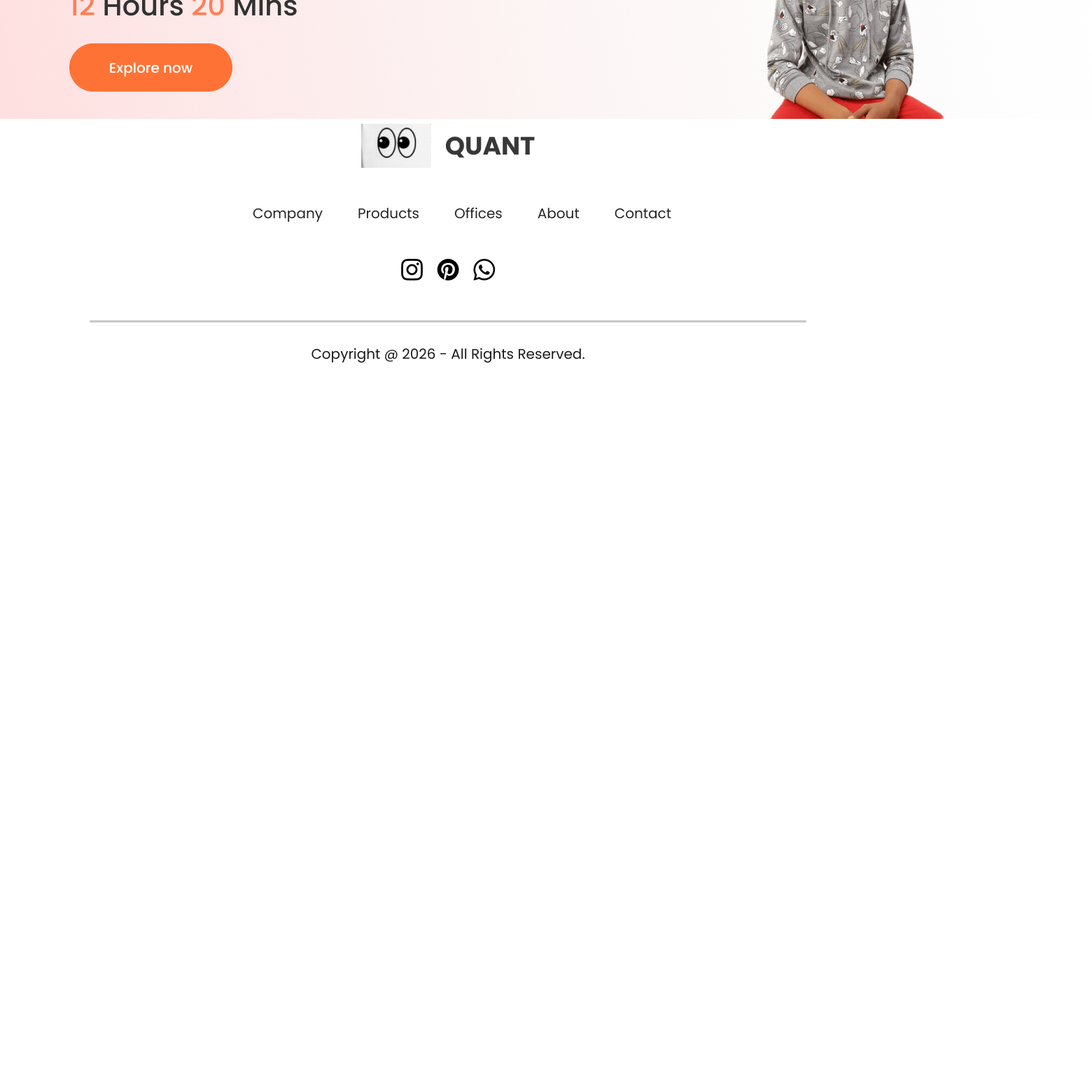
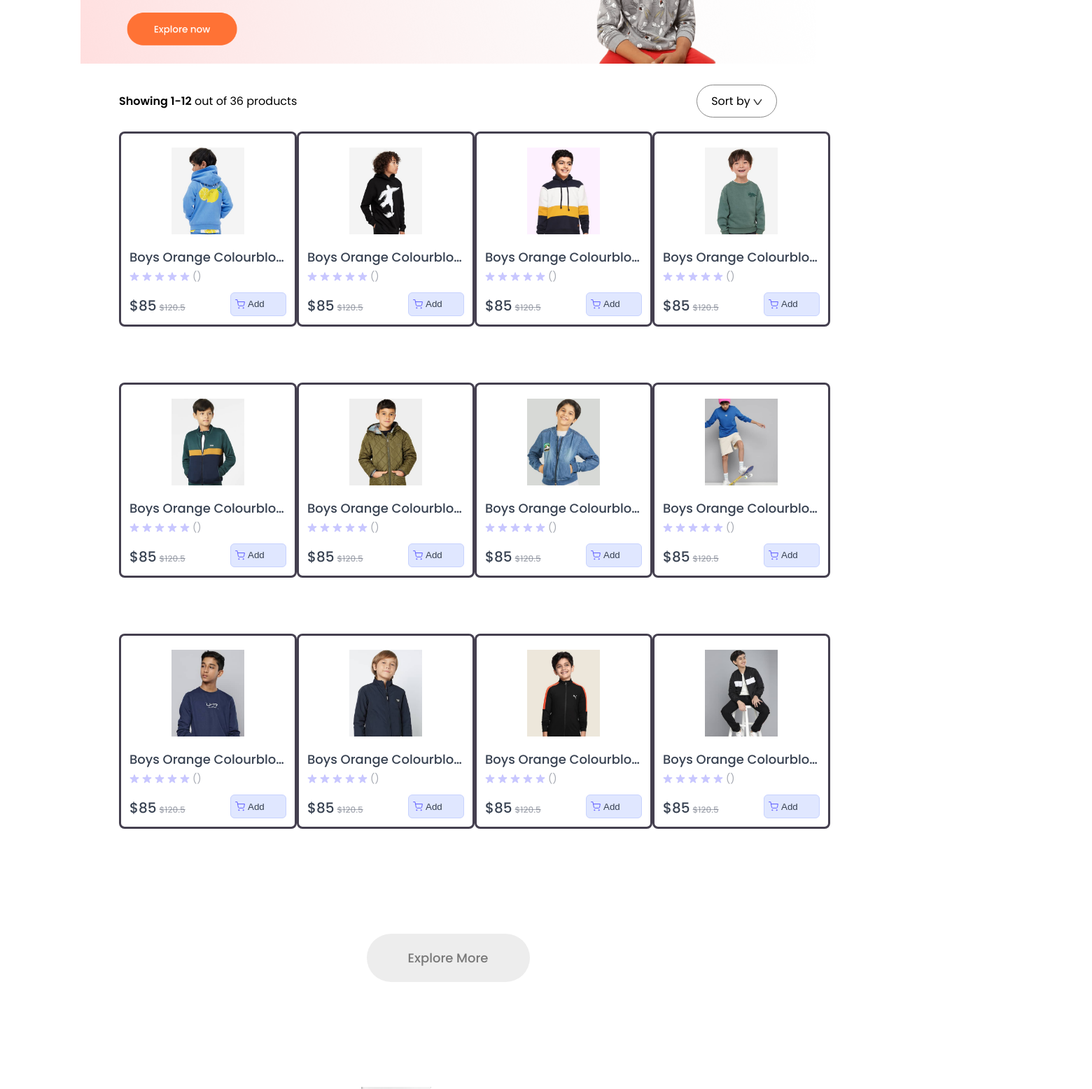
Before and after one commit to tholmes101/michealas-website, a React (Create React App) app: page /kids in a window 1280 px wide. Shown: the part 260-1817 px from the top of the page at 70% size, 1560 px wide, since content can reach past the window. Before the commit the page ends 811 px from the top, so only its background shows below. Built offline with nearby package versions, Linux system fonts and the light colour scheme.

Commit message:
Added product cards to men, women, and kids category

```diff
--- a/src/Components/Item/Item.jsx
+++ b/src/Components/Item/Item.jsx
@@ -9,7 +9,7 @@
         <div className="card">
             <div className="image-wrapper">
                 <Link to={`/product/${props.id}`}>
-                    <img onClick={window.scrollTo(0,0)} className="product-image" src={props.image[0]} alt="" />
+                    <img onClick={window.scrollTo(0,0)} className="product-image" src={props.image} alt="" />
                 </Link>
             </div>
 
--- a/src/Pages/CSS/ShopCategory.css
+++ b/src/Pages/CSS/ShopCategory.css
@@ -0,0 +1,44 @@
+.shopcategory-banner {
+    display: block;
+    margin: 30px auto;
+    width: 82%;
+}
+
+.shopcategory-indexSort {
+    display: flex;
+    margin: 0px 170px;
+    justify-content: space-between;
+    align-items: center;
+}
+
+.shopcategory-sort {
+    padding: 10px 20px;
+    border-radius: 40px;
+    border: 1px solid #888;
+}
+
+.shopcategory-indexSort p span {
+    font-weight: 600;
+}
+
+.shopcategory-products {
+    margin: 20px 170px;
+    display: grid;
+    grid-template-columns: 1fr 1fr 1fr 1fr;
+    row-gap: 80px;
+}
+
+.shopcategory-loadmore{
+    display: flex;
+    justify-content: center;
+    align-items: center;
+    margin: 150px auto;
+    width: 233px;
+    height: 69px;
+    border-radius: 75px;
+    background: #ededed;
+    color: #787878;
+    font-size: 18px;
+    font-weight: 500;
+
+}
--- a/src/Pages/ShopCategory.jsx
+++ b/src/Pages/ShopCategory.jsx
@@ -1,18 +1,37 @@
 import React from 'react'
-//import {useContext} from 'react'
+import {useContext} from 'react'
 import './CSS/ShopCategory.css'
-//import { ShopContext } from '../Context/ShopContext'
+import { ShopContext } from '../Context/ShopContext'
+import dropdown_icon from '../Components/Assets/dropdown_icon.png'
+import Item from '../Components/Item/Item';
 
 
 const ShopCategory = (props) => {
- // const {all_product} = useContext(ShopContext);
+const {all_product} = useContext(ShopContext);
   return (
     <div className='shop-category'>
 
-        {/* Displays the men, women, and kids banner */}
-        <img src={props.banner} alt="" />
-
-
+        {/* Displays the men, women, and kids category banner */}
+        <img className="shopcategory-banner" src={props.banner} alt="" />
+        <div className="shopcategory-indexSort">
+          <p>
+            <span>Showing 1-12</span> out of 36 products
+          </p>
+          <div className="shopcategory-sort">
+            Sort by <img src={dropdown_icon} alt="" />
+          </div>
+        </div>
+        {/* Displays the men, women, and kids category products */}
+        <div className="shopcategory-products">
+          {all_product.map((item,i)=> {
+            if (props.category === item.category){
+                return <Item key={i} id={item.id} name={item.name} image={item.image} new_price={item.new_price} old_price={item.old_price} />
+            } else {
+              return null;
+            }
+          })}
+        </div>
+        <div className="shopcategory-loadmore">Explore More</div>
     </div>
   )
 }
```
